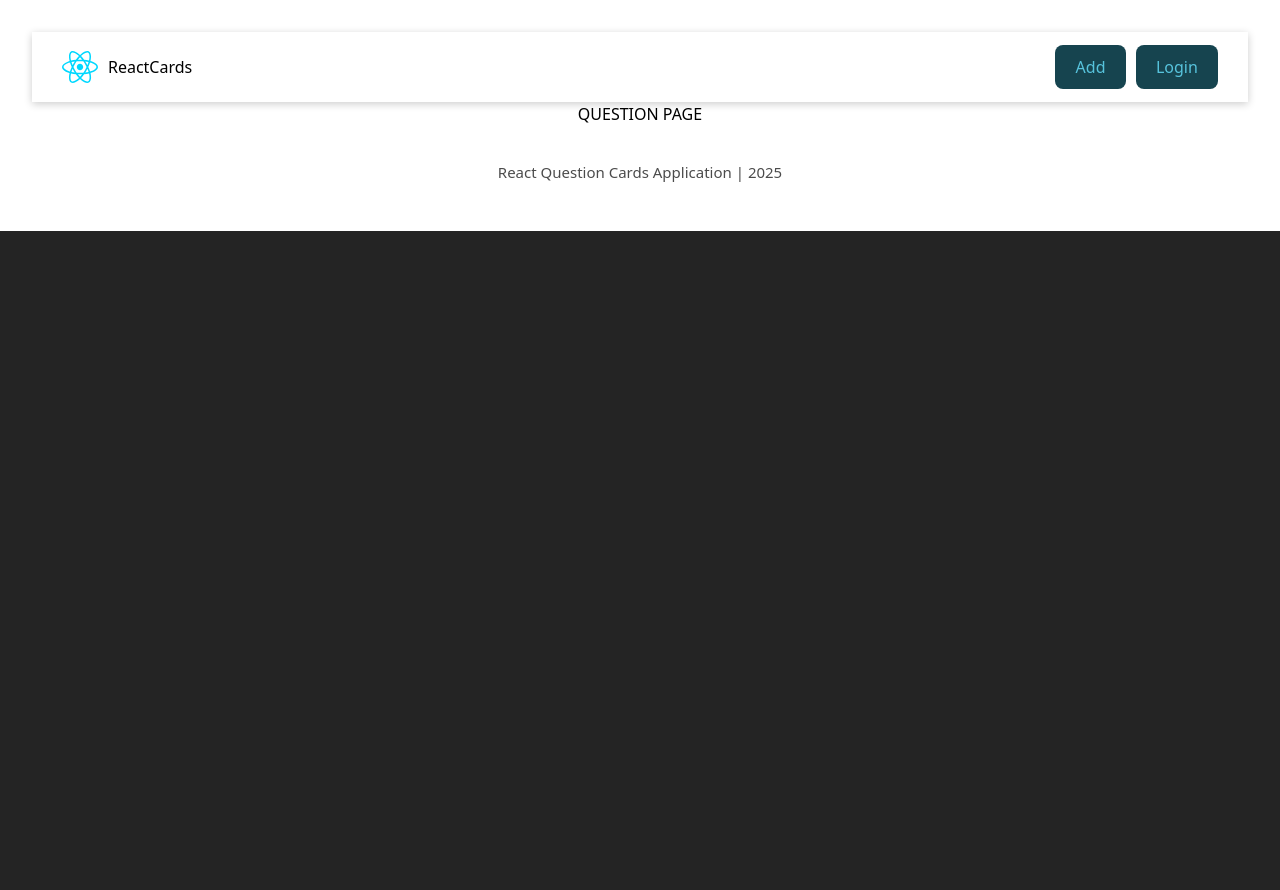
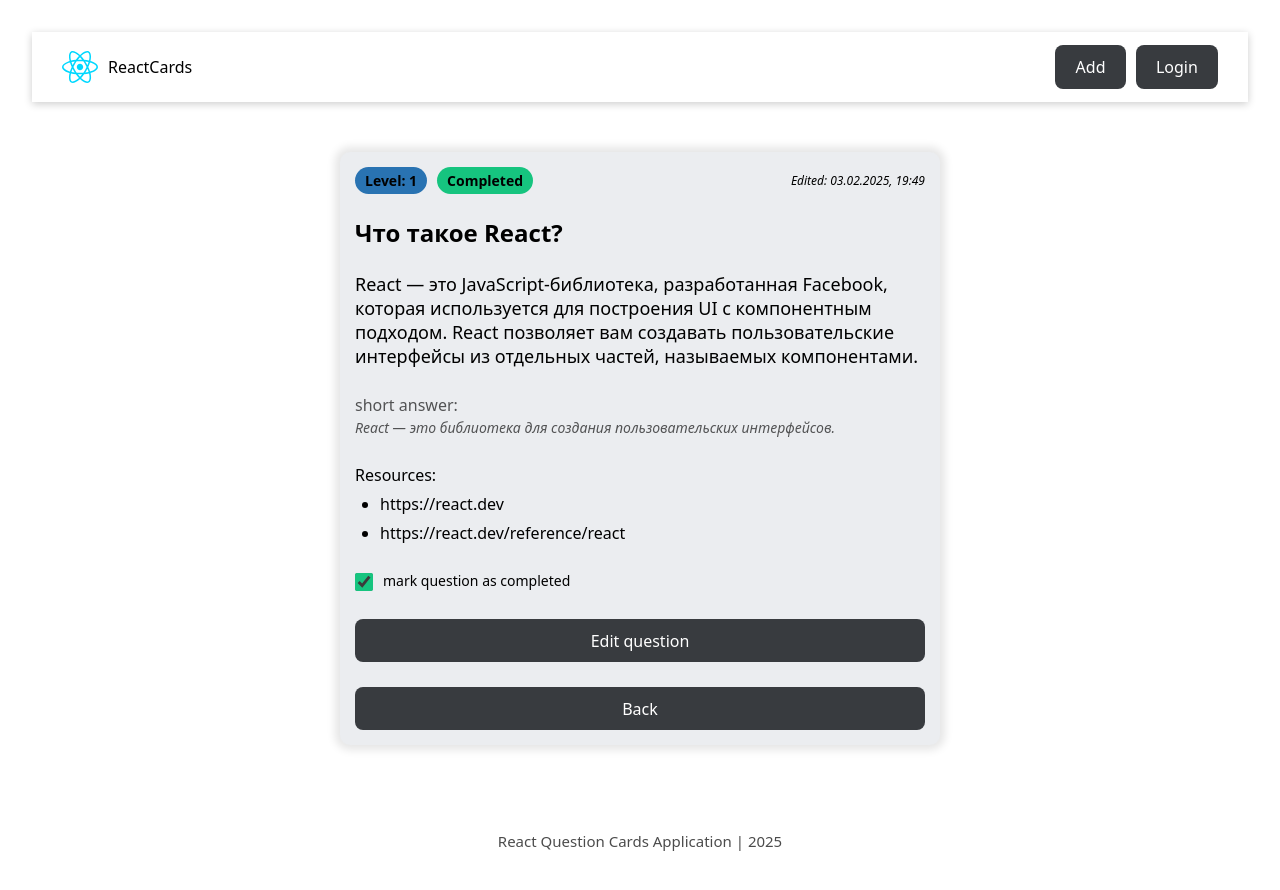
Before and after one commit to ArheyZzz/react-app-cards, a React (Vite) app: page /question/1 in a window 1280 px wide. Shown: the top 890 px of the page. Before the commit the page ends 800 px from the top, so only its background shows below. Built offline with nearby package versions, Linux system fonts and the light colour scheme; data requests are answered from the project's data file.

Commit message:
question page, small loader

```diff
--- a/src/App.jsx
+++ b/src/App.jsx
@@ -3,6 +3,7 @@
 import {BrowserRouter, Route, Routes} from "react-router-dom";
 import HomePage from "./pages/HomePage/HomePage.jsx";
 import NotFoundPage from "./pages/NotFoundPage/NotFoundPage.jsx";
+import QuestionPage from "./pages/QuestionPage/QuestionPage.jsx";
 
 function App() {
 
@@ -29,7 +30,7 @@
                 />
                 <Route
                     path='/question/:id'
-                    element={<div>QUESTION PAGE</div>}
+                    element={<QuestionPage/>}
                 /> <Route
                 path='*'
                 element={<NotFoundPage />}
--- a/src/components/Loader/Loader.css
+++ b/src/components/Loader/Loader.css
@@ -57,3 +57,24 @@
         box-shadow: 11px 0 white, 22px 0 white, 33px 0 white, 44px 0 white;
     }
 }
+
+
+.small-loader {
+    width: 20px;
+    height: 20px;
+    border: 2px dotted #FFF;
+    border-radius: 50%;
+    display: inline-block;
+    position: relative;
+    box-sizing: border-box;
+    animation: rotation 2s linear infinite;
+}
+
+@keyframes rotation {
+    0% {
+        transform: rotate(0deg);
+    }
+    100% {
+        transform: rotate(360deg);
+    }
+}
--- a/src/components/Loader/Loader.jsx
+++ b/src/components/Loader/Loader.jsx
@@ -1,9 +1,15 @@
 import './Loader.css'
 
 export default function Loader() {
-    return (
-        <div className='backDrop'>
-            <span className='loader'></span>
-        </div>
-    );
+	return (
+		<div className='backDrop'>
+			<span className='loader'></span>
+		</div>
+	);
 }
+
+export function SmallLoader() {
+	return (
+		<span className='small-loader'></span>
+	);
+}
--- a/src/index.css
+++ b/src/index.css
@@ -43,8 +43,8 @@
         --main-bg-color: #ffff;
         --text-color: #000;
 
-        --btn-bg-color: #16444f;
-        --btn-text-color: #57c3dc;
+        --btn-bg-color: #383b3f;
+        --btn-text-color: #fff;
 
         --card-bg-color: #ebedf0;
     }
@@ -55,8 +55,8 @@
         --main-bg-color: #23272F;
         --text-color: #FFFF;
 
-        --btn-bg-color: #383b3f;
-        --btn-text-color: #fff;
+        --btn-bg-color: #16444f;
+        --btn-text-color: #57c3dc;
 
         --card-bg-color: #343a46;
     }
--- /dev/null
+++ b/src/pages/QuestionPage/QuestionPage.css
@@ -0,0 +1,93 @@
+.card-container {
+    width: 100%;
+    max-width: 600px;
+    height: max-content;
+    margin: 50px auto;
+    border-radius: 10px;
+    padding: 15px;
+    background-color: var(--card-bg-color);
+    color: var(--text-color);
+    box-shadow: 0 0 8px 5px rgba(0, 0, 0, 0.1);
+    display: flex;
+    flex-direction: column;
+    justify-content: flex-start;
+    align-items: flex-start;
+    gap: 25px;
+    /*position: relative;*/
+
+    button {
+        width: 100%;
+
+    }
+}
+
+.cardLabels {
+    width: 100%;
+    display: flex;
+    flex-wrap: wrap-reverse;
+    justify-content: flex-start;
+    align-items: center;
+    gap: 10px;
+}
+
+.card-edit {
+    font-size: 12px;
+    font-style: italic;
+    margin-left: auto;
+}
+
+.card-title {
+    font-size: 24px;
+    line-height: 28px;
+}
+
+.card-description {
+    font-size: 18px;
+    line-height: 24px;
+    text-align: left;
+}
+
+.card-answers {
+    margin-top: auto;
+    text-align: left;
+    opacity: .65;
+}
+
+.card-answer {
+    font-size: 14px;
+    font-style: italic;
+    text-align: justify;
+}
+
+
+.card-resources {
+    text-decoration: none;
+    /*list-style: none;*/
+    display: flex;
+    flex-direction: column;
+    justify-content: flex-start;
+    align-items: flex-start;
+    gap: 5px;
+
+    a {
+        text-decoration: none;
+        margin-left: 25px;
+    }
+}
+
+.card-checkbox {
+    display: flex;
+    align-items: center;
+    gap: 10px;
+
+    input {
+        width: 18px;
+        height: 18px;
+        accent-color: #16C47f;
+    }
+    label{
+        font-size: 14px;
+        padding-bottom: 3px;
+    }
+
+}
--- /dev/null
+++ b/src/pages/QuestionPage/QuestionPage.jsx
@@ -0,0 +1,116 @@
+import './QuestionPage.css'
+import {useNavigate, useParams} from "react-router-dom";
+import Badge from "../../components/Bage/Badge/Badge.jsx";
+import Button from "../../components/Button/Button.jsx";
+import {use, useEffect, useId, useState} from "react";
+import {useFetch} from "../../Hooks/useFetch.js";
+import {API_URL} from "../../constans/index.js";
+import Loader, {SmallLoader} from "../../components/Loader/Loader.jsx";
+// import {useEffect, useState} from "react";
+
+export default function QuestionPage() {
+	const [card, setCard] = useState(null);
+	const [isChecked, setChecked] = useState(false);
+	const {id} = useParams();
+
+	const onCheckboxChangeHandler = () => {
+		setChecked(!isChecked);
+		updateCard(!isChecked);
+	}
+
+	const [fetchCard, isCardLoading] = useFetch(async () => {
+		const response = await fetch(`${API_URL}/react/${id}`)
+		const data = await response.json();
+		setCard(data);
+	})
+
+	const [updateCard, isCardUpdating] = useFetch(async isChecked => {
+		const response = await fetch(`${API_URL}/react/${id}`, {
+			method: "PATCH",
+			body: JSON.stringify({completed: isChecked})
+		})
+		const data = await response.json();
+		setCard(data);
+	})
+
+	useEffect(() => {
+		fetchCard()
+	}, []);
+
+	useEffect(() => {
+		card !== null && setChecked(card.completed)
+	}, [card]);
+
+
+
+	const navigate = useNavigate();
+
+	const checkboxId = useId()
+
+	return (
+		<>
+			{isCardLoading && <Loader />}
+			{card !== null &&
+				<div className='card-container'>
+					<div className='cardLabels'>
+						<Badge level={card.level}>Level: {card.level}</Badge>
+						<Badge completed={card.completed}>{card.completed ? 'Completed' : 'Not Completed'}</Badge>
+
+						{card?.editDate &&
+							<p className='card-edit'>Edited: {card.editDate}</p>}
+					</div>
+
+					<h5 className='card-title'>{card.question}</h5>
+					<p className='card-description'>{card.description}</p>
+
+					<div className='card-answers'>
+						<label>short answer:</label>
+						<p className='card-answer'>
+							{card.answer}
+						</p>
+					</div>
+
+					<ul className='card-resources'>
+						Resources:
+						{card.resources.map((link, index) => (
+							<a
+								href={link}
+								target='_blank'
+								rel='noopener noreferrer'
+							>
+								<li key={index}>{link}</li>
+							</a>
+						))}
+					</ul>
+
+					<div className="card-checkbox">
+						<input
+							type="checkbox"
+							id={checkboxId}
+							checked={isChecked}
+							onChange={onCheckboxChangeHandler}
+							disabled={isCardUpdating}
+						/>
+						<label htmlFor={checkboxId}>mark question as completed</label>
+						{isCardUpdating && <SmallLoader />}
+					</div>
+
+					<Button
+						onClick={() => navigate('/editquestion:id')}
+						isChecked={isCardUpdating}
+					>Edit
+						question</Button>
+
+					<Button
+						OnClick={() => navigate(`/`)}
+						isChecked={isCardUpdating}
+					>
+						Back
+					</Button>
+
+				</div>
+			}
+		</>
+	)
+		;
+}
```
Also changed, not shown: db.json (indentation only).
